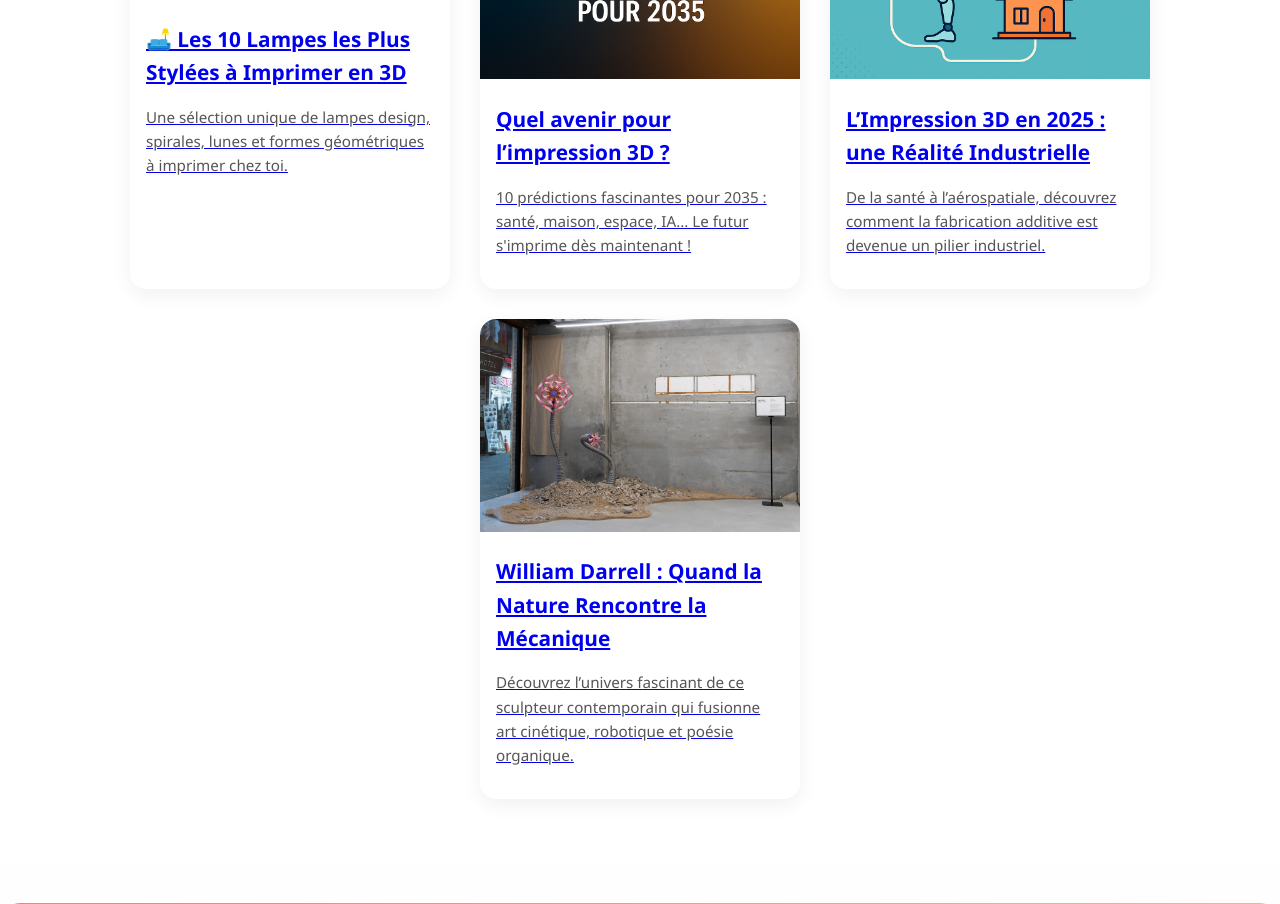
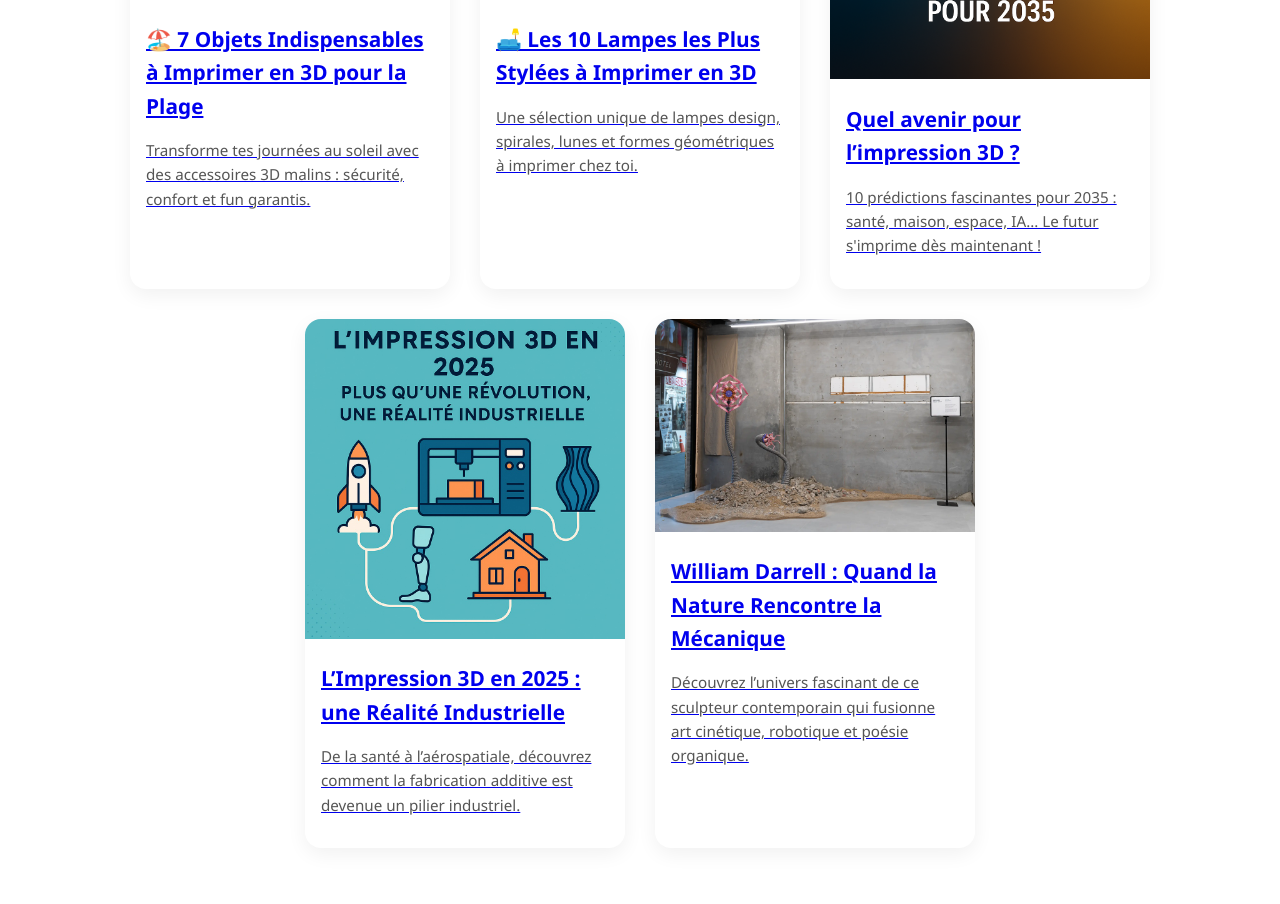
Before and after one commit to changetheworld06/deep3d, a Flask app: page /articles in a window 1280 px wide. Shown: the part 807-1711 px from the top of the page. Run offline with Flask 3, Linux system fonts and the light colour scheme; some libraries are stand-ins or nearby versions.

Commit message:
Ajout de articles.html pour que le nouvel article plage apparaisse

```diff
--- a/templates/articles.html
+++ b/templates/articles.html
@@ -7,6 +7,14 @@
 </div>
 
 <div class="articles">
+
+  <div class="card">
+    <a href="{{ url_for('article', slug='plage-3d') }}">
+      <img src="{{ url_for('static', filename='images/objets-plage-3d.png') }}" alt="7 objets à imprimer en 3D pour la plage">
+      <h2>🏖️ 7 Objets Indispensables à Imprimer en 3D pour la Plage</h2>
+      <p>Transforme tes journées au soleil avec des accessoires 3D malins : sécurité, confort et fun garantis.</p>
+    </a>
+  </div>
 
   <div class="card">
     <a href="{{ url_for('article', slug='lampes-3d') }}">
```
